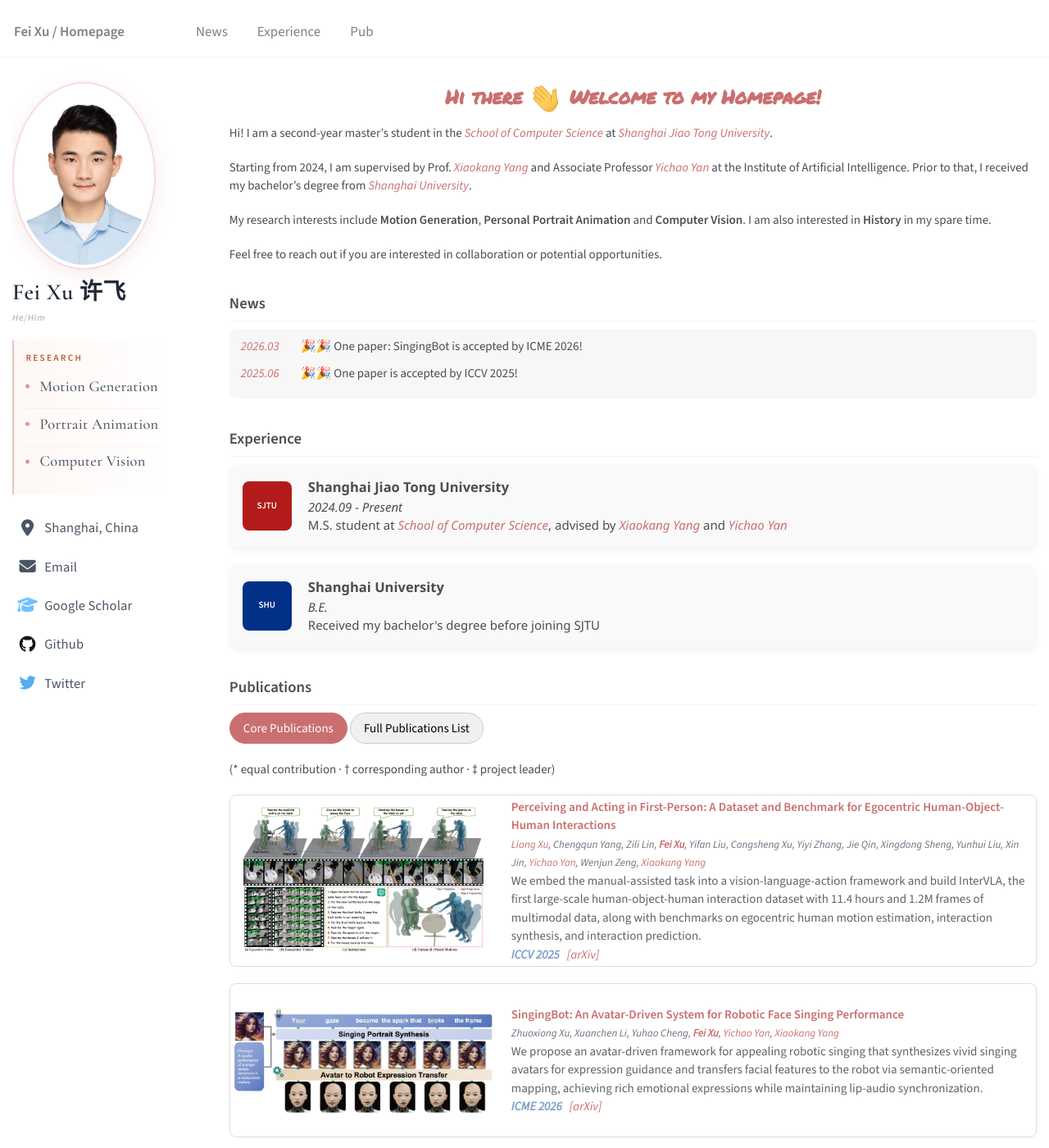
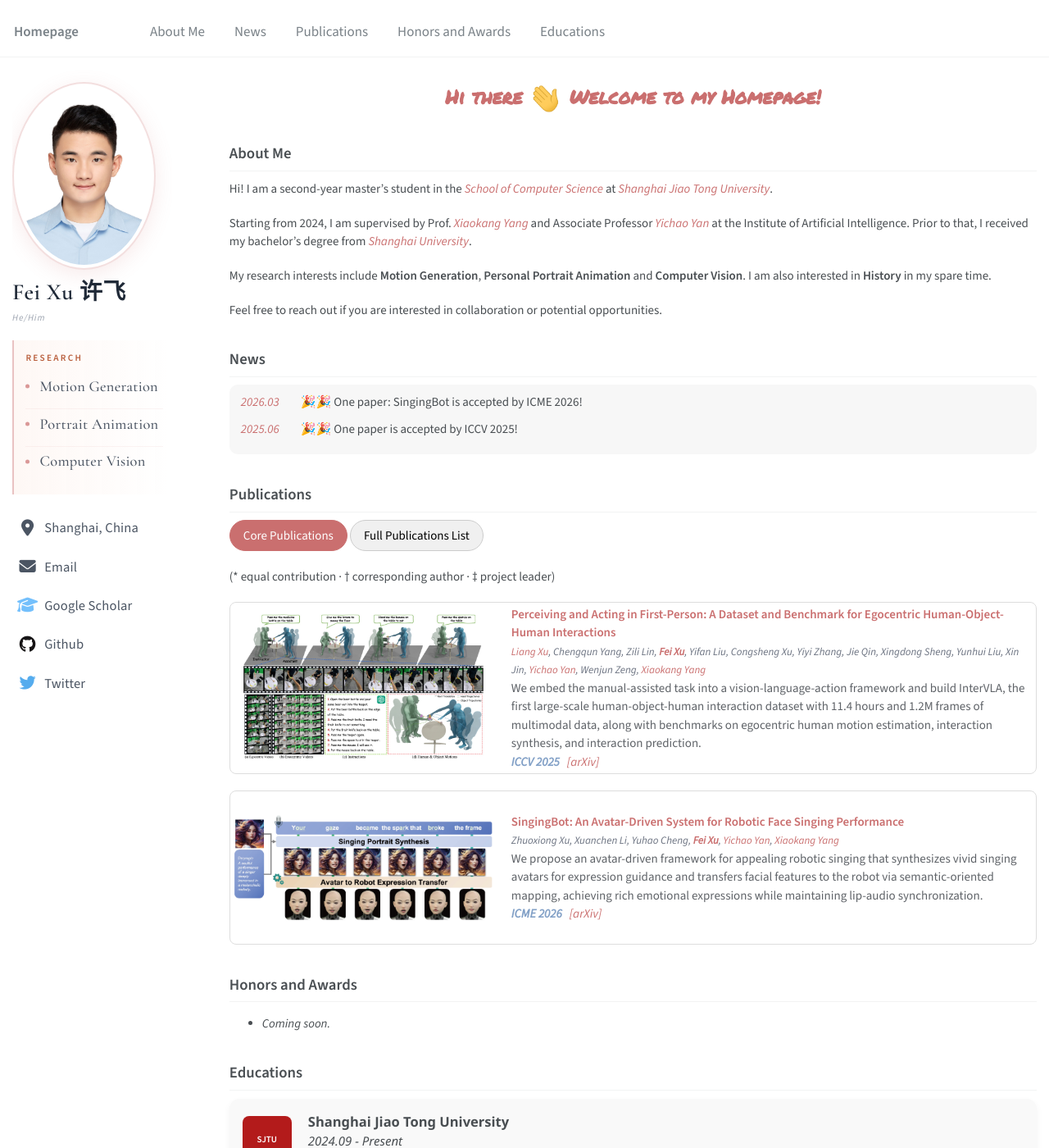
Before and after one commit to honeyxu1108/honeyxu1108.github.io, a Jekyll site: the page built from _pages/about.md, in a window 1280 px wide and 1400 px high. Shown: the whole window at 82% size. Built offline with Jekyll 4.4.1, drawn with Linux system fonts in a browser that asks for light colours; some web fonts are replaced; some of the changed text lies outside the part shown.

Commit message:
Reorganize navigation into six homepage sections.
Add Homepage, About Me, News, Publications, Honors and Awards, and Educations tabs with matching page anchors.

Co-authored-by: Cursor <cursoragent@cursor.com>

```diff
--- a/_includes/masthead.html
+++ b/_includes/masthead.html
@@ -6,14 +6,13 @@
       <nav id="site-nav" class="greedy-nav">
         <button><div class="navicon"></div></button>
         <ul class="visible-links">
-          <li class="masthead__menu-item masthead__menu-item--lg"><a href="{{ base_path }}/">{{ site.title }}</a></li>
           {% for link in site.data.navigation.main %}
             {% if link.url contains 'http' %}
               {% assign domain = '' %}
-              {% else %}
+            {% else %}
               {% assign domain = base_path %}
             {% endif %}
-            <li class="masthead__menu-item"><a href="{{ domain }}{{ link.url }}">{{ link.title }}</a></li>
+            <li class="masthead__menu-item{% if forloop.first %} masthead__menu-item--lg{% endif %}"><a href="{{ domain }}{{ link.url }}">{{ link.title }}</a></li>
           {% endfor %}
         </ul>
         <ul class="hidden-links hidden"></ul>
--- a/_pages/about.md
+++ b/_pages/about.md
@@ -6,12 +6,12 @@ redirect_from:
   - /about.html
 ---
 <style>
+    #homepage,
+    #about-me,
     #news,
-    #experience,
     #publications,
-    #projects,
-    #awards,
-    #talks {
+    #honors-and-awards,
+    #educations {
         scroll-margin-top: 80px;
     }
 
@@ -386,9 +386,12 @@ redirect_from:
     </style>
 </head>
 <body>
-<h1 class="main-heading">Hi there <img src="images/Hi.gif" width="40px"> Welcome to my Homepage!</h1>
+<h1 id="homepage" class="main-heading">Hi there <img src="images/Hi.gif" width="40px"> Welcome to my Homepage!</h1>
 </body>
 </html>
+
+About Me
+---------------
 
 Hi! I am a second-year master's student in the <a href="http://www.cs.sjtu.edu.cn"><em>School of Computer Science</em></a> at <a href="https://www.sjtu.edu.cn/"><em>Shanghai Jiao Tong University</em></a>.
 
@@ -406,30 +409,6 @@ News
     <li><span class="news-date"><em>2025.06</em></span> 🎉🎉 One paper is accepted by ICCV 2025!</li>
   </ul>
 </div>
-
-Experience
---------------
-
-<div class="experience-container">
-  <div class="experience-card">
-      <div class="experience-logo" style="background:#B31B1B;color:#fff;font-size:11px;font-weight:700;display:flex;align-items:center;justify-content:center;text-align:center;line-height:1.15;">SJTU</div>
-      <div class="experience-info">
-          <strong>Shanghai Jiao Tong University</strong><br>
-          <em>2024.09 - Present</em><br>
-          M.S. student at <a href="http://www.cs.sjtu.edu.cn"><em>School of Computer Science</em></a>, advised by <a href="https://scholar.google.com/citations?user=yDEavdMAAAAJ&hl=zh-CN"><em>Xiaokang Yang</em></a> and <a href="https://daodaofr.github.io/"><em>Yichao Yan</em></a>
-      </div>
-  </div>
-
-  <div class="experience-card">
-      <div class="experience-logo" style="background:#003087;color:#fff;font-size:11px;font-weight:700;display:flex;align-items:center;justify-content:center;text-align:center;line-height:1.15;">SHU</div>
-      <div class="experience-info">
-          <strong>Shanghai University</strong><br>
-          <em>B.E.</em><br>
-          Received my bachelor's degree before joining SJTU
-      </div>
-  </div>
-</div>
-
 
 Publications
 --------------
@@ -526,3 +505,30 @@ Publications
 
 <script src="assets/js/show_publications.js"></script>
 <script src="assets/js/pub_media_rotator.js"></script>
+
+Honors and Awards
+--------------
+- *Coming soon.*
+
+Educations
+--------------
+
+<div class="experience-container">
+  <div class="experience-card">
+      <div class="experience-logo" style="background:#B31B1B;color:#fff;font-size:11px;font-weight:700;display:flex;align-items:center;justify-content:center;text-align:center;line-height:1.15;">SJTU</div>
+      <div class="experience-info">
+          <strong>Shanghai Jiao Tong University</strong><br>
+          <em>2024.09 - Present</em><br>
+          M.S. student at <a href="http://www.cs.sjtu.edu.cn"><em>School of Computer Science</em></a>, advised by <a href="https://scholar.google.com/citations?user=yDEavdMAAAAJ&hl=zh-CN"><em>Xiaokang Yang</em></a> and <a href="https://daodaofr.github.io/"><em>Yichao Yan</em></a>
+      </div>
+  </div>
+
+  <div class="experience-card">
+      <div class="experience-logo" style="background:#003087;color:#fff;font-size:11px;font-weight:700;display:flex;align-items:center;justify-content:center;text-align:center;line-height:1.15;">SHU</div>
+      <div class="experience-info">
+          <strong>Shanghai University</strong><br>
+          <em>B.E.</em><br>
+          Received my bachelor's degree before joining SJTU
+      </div>
+  </div>
+</div>
```
Also changed, not shown: _data/navigation.yml (+13 -4 lines).
